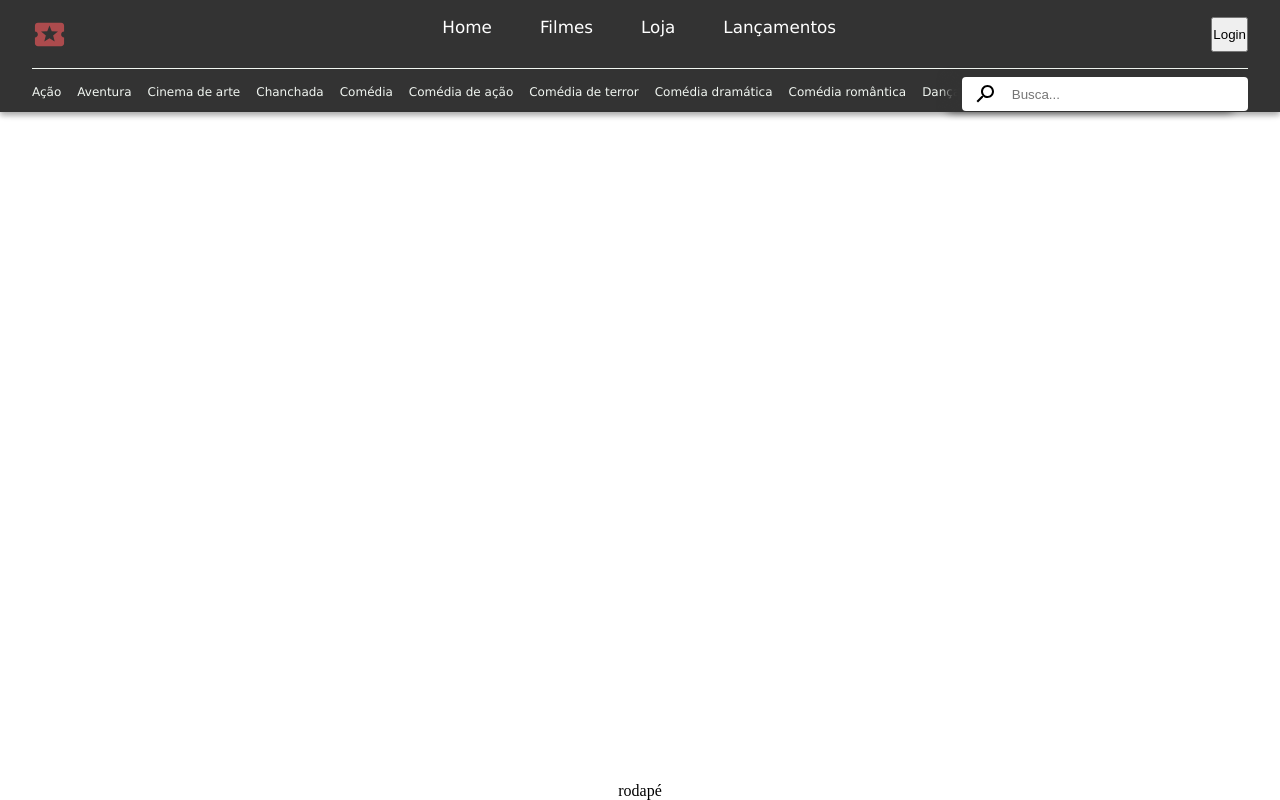
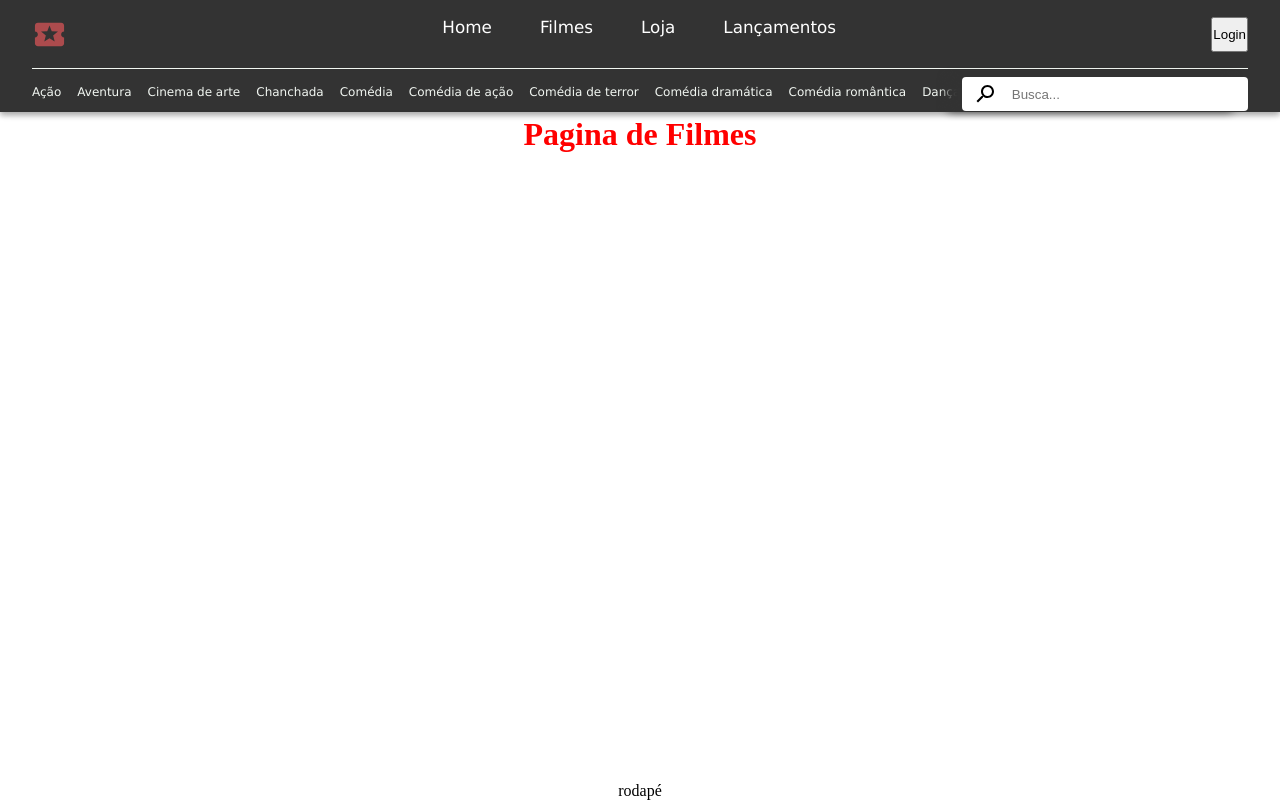
Before and after one commit to plfmoura/SquadProject-primeFilmes, a React (Vite) app: page /filmes in a window 1280 px wide. Built offline with nearby package versions, Linux system fonts and the light colour scheme.

Commit message:
alter(filmes) cor do texto principal

```diff
--- a/src/routes/Filmes/Filmes.jsx
+++ b/src/routes/Filmes/Filmes.jsx
@@ -1,9 +1,10 @@
 import React from 'react'
+import style from './filmes.module.css'
 
 export default function Filmes() {
   return (
     <div>
-      <h1>Pagina de Filmes</h1>
+      <h1 className={style.titulo}>Pagina de Filmes</h1>
     </div>
   )
 }
--- /dev/null
+++ b/src/routes/Filmes/filmes.module.css
@@ -0,0 +1,4 @@
+.titulo {
+    margin-top: 50%;
+    color: red;
+}
```
